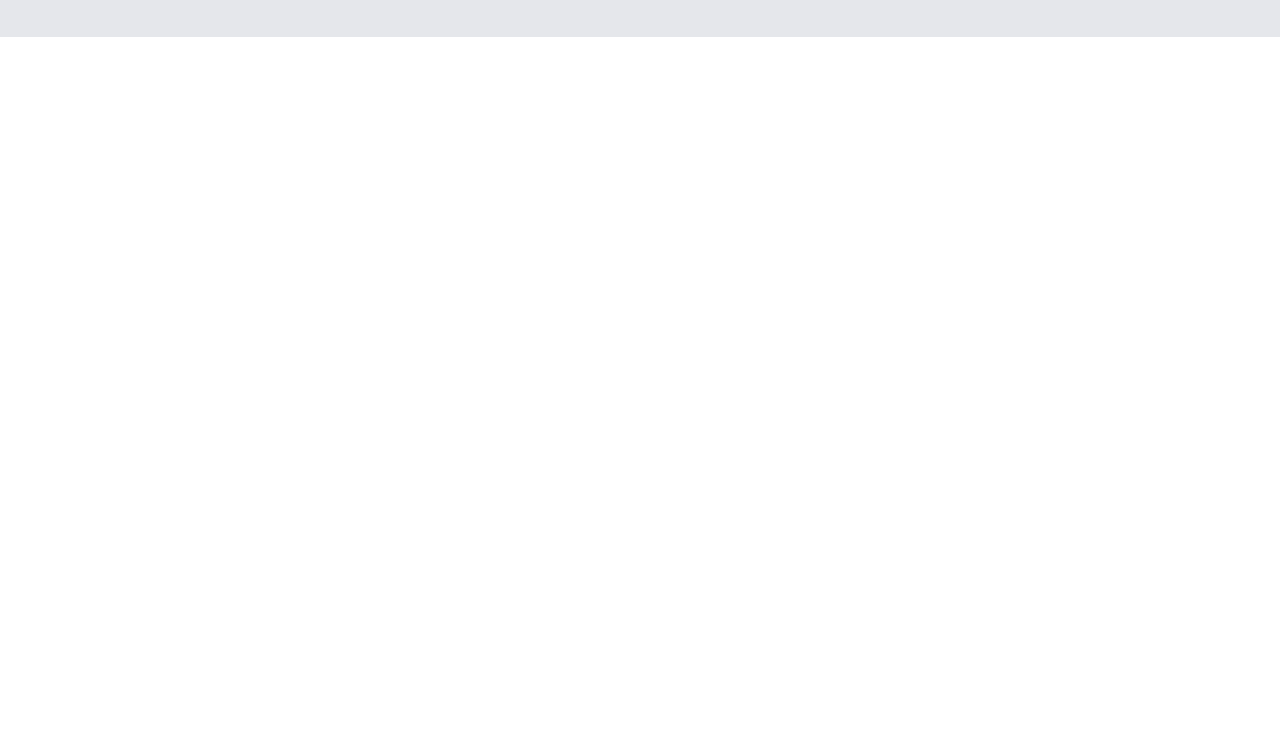
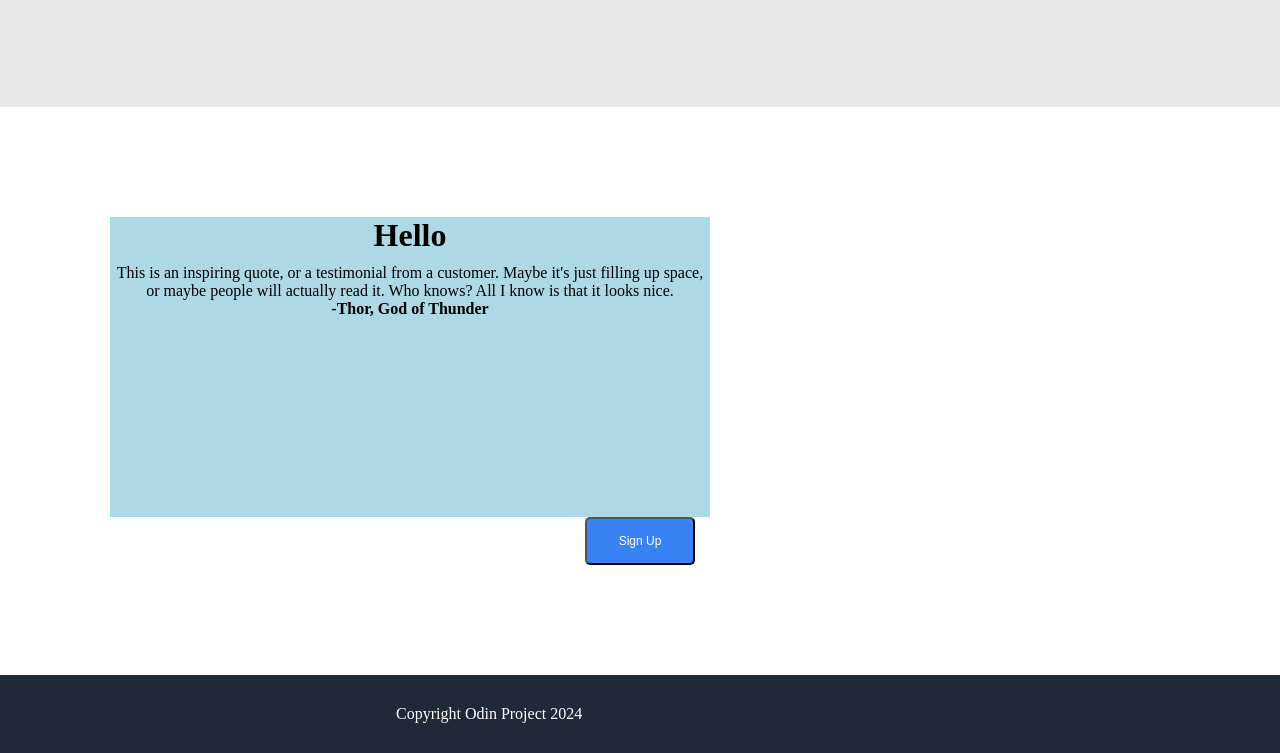
Before and after one commit to KrispyWaffles/LandingPage, a plain HTML site: page index.html in a window 1280 px wide. Shown: the part 1234-1987 px from the top of the page. Before the commit the page ends 1939 px from the top, so only its background shows below. Drawn offline with Linux system fonts and the light colour scheme.

Commit message:
lite styling for the buttons

```diff
--- a/index.html
+++ b/index.html
@@ -58,6 +58,7 @@
       </p>
       <p><strong>-Thor, God of Thunder</strong></p>
       </div>
+      <button>Sign Up</button>
     </div>
     <footer class="footer">
       <p>Copyright Odin Project 2024</p>
--- a/styles.css
+++ b/styles.css
@@ -25,20 +25,40 @@ nav ul {
 
 }
 
-.hero-container {
+.container {
     width: 100%;
     height: 100vh;
     background-color: #1f2937;
 
 }
 
-.hero-content {
+.hero-text button {
+    background-color: #3882f6;
+    color: #fff;
+    padding: 15px 32px;
+    text-align: center;
+    text-decoration: none;
+    display: inline-block;
+    font-size: 12px;
+}
+
+button {
+    background-color: #3882f6;
+    color: #fff;
+    padding: 15px 32px;
+    text-align: center;
+    text-decoration: none;
+    display: inline-block;
+    font-size: 12px;
+}
+
+/* .hero-content {
     display: flex;
     justify-content: center;
     text-decoration: none;
     color: #ffffff;
     margin-top: 27px;
-}
+} */
 
 a {
     text-decoration: none;
@@ -146,4 +166,7 @@ img {
 
 .hero-row, p {
     font-size: 18px;
-} */
+} */<!-- HTML !-->
+<button class="button-74" role="button">Button 74</button>
+
+/* CSS */
--- a/styles2.css
+++ b/styles2.css
@@ -42,6 +42,17 @@ a {
     padding: 110px;
 
     /* width: 70%; */
+}
+
+button {
+    background-color: #3882f6;
+    color: #fff;
+    padding: 15px 32px;
+    text-align: center;
+    text-decoration: none;
+    display: inline-block;
+    font-size: 12px;
+    border-radius: 5px;
 }
 
 .info-container {
```
